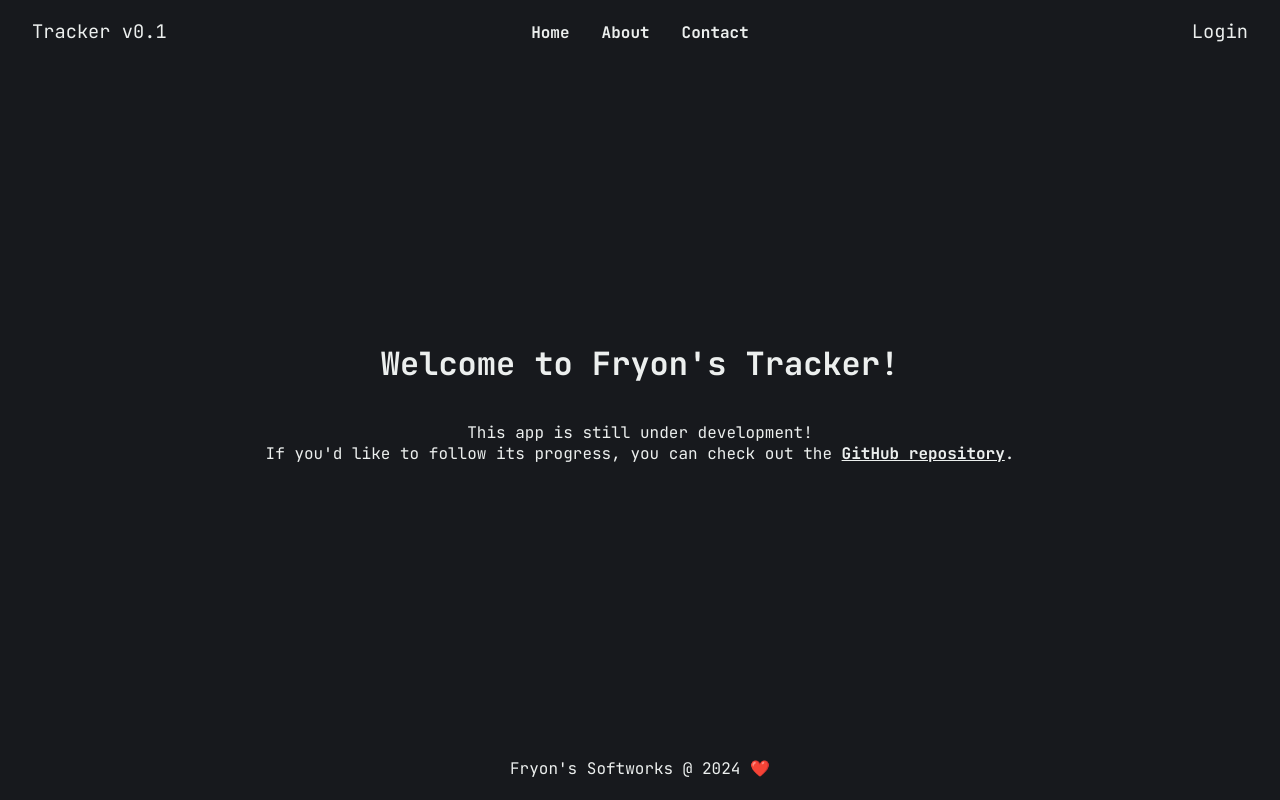
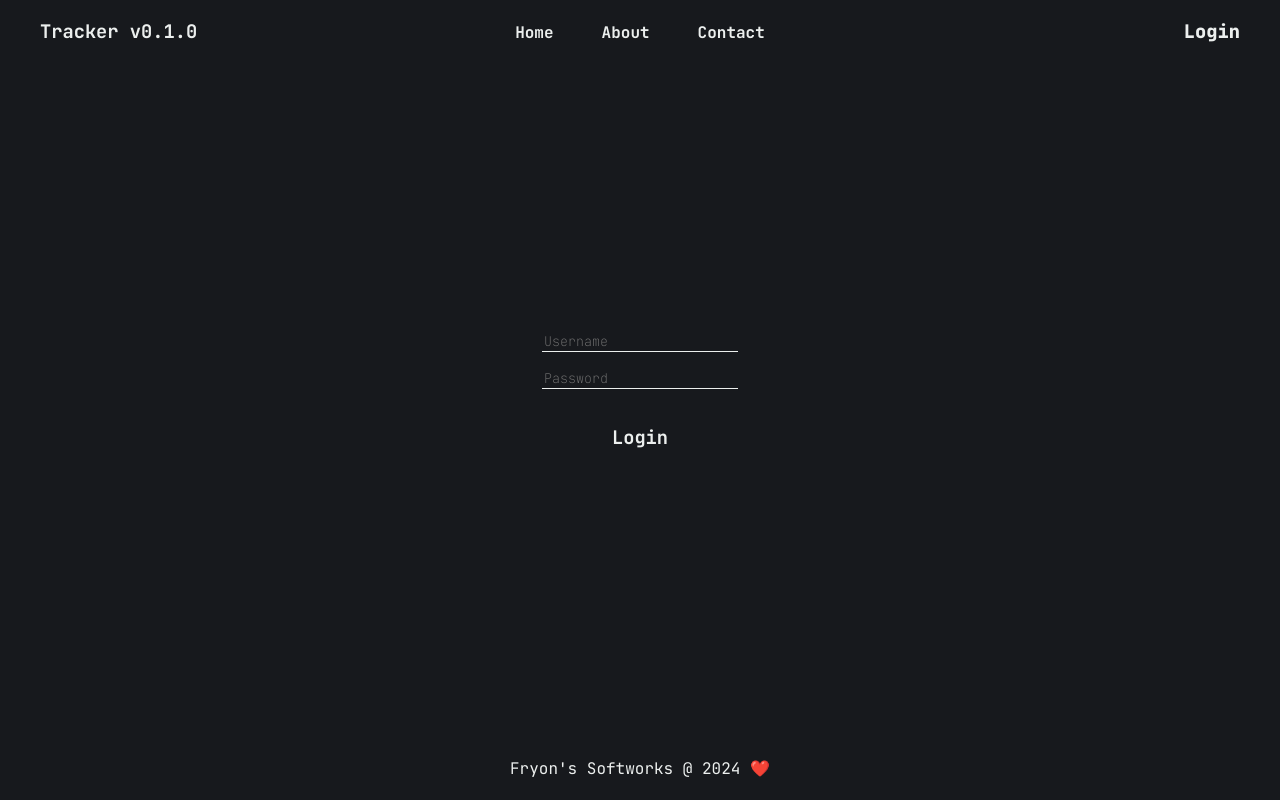
Before and after one commit to DarkRemino/tracker, a React (Vite) app in the folder frontend/: page /login in a window 1280 px wide. Built offline with nearby package versions, Linux system fonts and the light colour scheme.

Commit message:
created login form and implemented simple routing

```diff
--- a/frontend/index.html
+++ b/frontend/index.html
@@ -2,14 +2,24 @@
 <html lang="en">
   <head>
     <meta charset="UTF-8" />
-    <link rel="icon" type="image/svg+xml" href="/vite.svg" />
     <meta name="viewport" content="width=device-width, initial-scale=1.0" />
 
     <link rel="preconnect" href="https://fonts.googleapis.com">
     <link rel="preconnect" href="https://fonts.gstatic.com" crossorigin>
     <link href="https://fonts.googleapis.com/css2?family=JetBrains+Mono:ital,wght@0,100..800;1,100..800&display=swap" rel="stylesheet">
 
-    <title>Vite + React</title>
+    <style>
+      html, body {
+          display: flex;
+          background-color: #17191D;
+          color: #ECEFEE;
+          height: 100%;
+          width: 100%;
+          margin: 0;
+      }
+    </style>
+
+    <title>Tracker v0.1.0</title>
   </head>
   <body>
     <div class="container" id="root"></div>
--- a/frontend/src/App.jsx
+++ b/frontend/src/App.jsx
@@ -1,15 +1,24 @@
 import React from 'react'
+import { BrowserRouter as Router, Routes, Route } from 'react-router-dom'
 import './style/_main.css'
 import Landing from './pages/Landing'
+import Login from './pages/Login'
 import Navbar from './components/Navbar'
 import Footer from './components/Footer'
+import NotFound from './pages/404'
 
 function App() {
   return (
     <>
-      <Navbar />
-      <Landing />
-      <Footer />
+      <Router>
+        <Navbar />
+          <Routes>
+            <Route path='/' element={<Landing />} />
+            <Route path='/login' element={<Login/>} />
+            <Route path='*' element={<NotFound />} />
+          </Routes>
+        <Footer />
+      </Router>
     </>
   )
 }
--- a/frontend/src/components/Navbar.jsx
+++ b/frontend/src/components/Navbar.jsx
@@ -4,19 +4,19 @@ const Navbar = () => {
     return (
         <nav>
             <div className='navbar-left'>
-                <h3>Tracker v0.1</h3>
+                <h3 className='clickable'>Tracker v0.1.0</h3>
             </div>
 
             <div className='navbar-center'>
                 <ul>
-                    <li><a href='/'>Home</a></li>
-                    <li><a href='/login'>About</a></li>
-                    <li><a href='/register'>Contact</a></li>
+                    <li className='clickable'><a href='/'>Home</a></li>
+                    <li className='clickable'><a href='/about'>About</a></li>
+                    <li className='clickable'><a href='/contact'>Contact</a></li>
                 </ul>
             </div>
 
             <div className='navbar-right'>
-                <h3>Login</h3>
+                <h3 className='clickable'><a href="/login">Login</a></h3>
             </div>
         </nav>
     );
--- /dev/null
+++ b/frontend/src/pages/404.jsx
@@ -0,0 +1,13 @@
+import  React from 'react'
+
+const NotFound = () => {
+    return (
+        <div className="container">
+            <h1>Uh oh! This page doesn't exist. 🤖</h1>
+            <p>There is no page at this address. You can return <a href="/">home</a> or <a href="/register">login</a>. <br />
+            If you think there should be a page here, please <a href="https://github.com/DarkRemino/tracker/issues">open an issue</a>.</p>
+        </div>
+    );
+};
+
+export default NotFound;
--- a/frontend/src/pages/Landing.jsx
+++ b/frontend/src/pages/Landing.jsx
@@ -2,7 +2,7 @@ import React from "react";
 
 const Landing = () => {
     return (
-        <div class='container'>
+        <div className='container'>
             <h1 className="landing-heading">Welcome to Fryon's Tracker!</h1>
             <p className="landing-paragraph">This app is still under development! <br />
                 If you'd like to follow its progress, you can check out the <a href='https://github.com/DarkRemino/tracker'>GitHub repository</a>.
--- a/frontend/src/pages/Login.jsx
+++ b/frontend/src/pages/Login.jsx
@@ -21,13 +21,15 @@ const Login = () => {
     }
 
     return (
-        <div class='container'>
-            <h1>Login</h1>
-            <form onSubmit={handleSubmit}>
+            <form className='container' onSubmit={handleSubmit}>
                 <input type='text' placeholder='Username' onChange={handleUsernameChange} />
                 <input type='password' placeholder='Password' onChange={handlePasswordChange} />
-                <button type='submit'>Login</button>s
+                <h3 className='clickable'>
+                    <button type='submit'>Login</button>
+                </h3>
+
             </form>
-        </div>
     );
 }
+
+export default Login;
--- a/frontend/src/style/_main.css
+++ b/frontend/src/style/_main.css
@@ -2,6 +2,7 @@
 @import url(fonts.css);
 @import url(footer.css);
 @import url(landing.css);
+@import url(login.css);
 @import url(navbar.css);
 
 html, body {
@@ -14,7 +15,7 @@ html, body {
 }
 
 a {
-    color: #ECEFEE;
+    color: inherit;
     text-decoration: none;
     text-decoration: underline;
 }
--- a/frontend/src/style/animations.css
+++ b/frontend/src/style/animations.css
@@ -0,0 +1,30 @@
+@keyframes clickableHover {
+    0% {
+        background-color: #17191D;
+        color: #ECEFEE;
+    }
+
+    100% {
+        background-color: #ECEFEE;
+        color: #17191D;
+    }
+}
+
+.clickable {
+
+    text-decoration: none;
+    cursor: pointer;
+    border: none;
+
+    /* These 2 are here to make the animation look good */
+    padding-left: 0.5rem;
+    padding-right: 0.5rem;
+
+    border-radius: 0.2rem;
+
+    &:hover {
+        animation: clickableHover 0.2s ease-in-out;
+        animation-fill-mode: forwards;
+    }
+
+}
--- a/frontend/src/style/fonts.css
+++ b/frontend/src/style/fonts.css
@@ -19,7 +19,7 @@ h2 {
 
 h3 {
     font-family: 'JetBrains Mono', monospace;
-    font-weight: normal;
+    font-weight: bold;
     font-optical-sizing: auto;
 }
 
@@ -36,3 +36,10 @@ a {
     text-decoration: none;
     text-decoration: underline;
 }
+
+input {
+    font-family: 'JetBrains Mono', monospace;
+    font-weight: lighter;
+    font-optical-sizing: auto;
+    font-style: normal;
+}
--- /dev/null
+++ b/frontend/src/style/login.css
@@ -0,0 +1,25 @@
+input {
+
+    background-color: #17191D;
+    color: #ECEFEE;
+    border: none;
+    border-bottom: 1px solid #ECEFEE;
+
+    margin-bottom: 1rem;
+
+    &:focus {
+        outline: none;
+    }
+
+}
+
+button {
+    border: none;
+    background-color: inherit;
+    color: inherit;
+
+    font-size: inherit;
+    font-family: inherit;
+    font-weight: inherit;
+    font-optical-sizing: inherit;
+}
--- a/frontend/src/style/navbar.css
+++ b/frontend/src/style/navbar.css
@@ -2,7 +2,7 @@
     display: flex;
     flex: 1;
     justify-content: flex-start;
-    padding-left: 2rem;
+    margin-left: 2rem;
 }
 
 .navbar-center {
@@ -15,7 +15,7 @@
     display: flex;
     flex: 1;
     justify-content: flex-end;
-    padding-right: 2rem;
+    margin-right: 2rem;
 }
 
 nav {
@@ -35,20 +35,22 @@ nav {
         padding: 0;
 
         li {
-            padding-right: 1rem;
-            padding-left: 1rem;
+            margin-right: 1rem;
+            margin-left: 1rem;
             text-align: center;
 
             a {
                 text-decoration: none;
-
-                &:hover {
-                    text-decoration: underline;
-                }
             }
 
         }
 
     }
 
+    h3 {
+        a {
+            text-decoration: none;
+        }
+    }
+
 }
```
Also changed, not shown: 1 other file (tests, documents, lock files or other folders).
